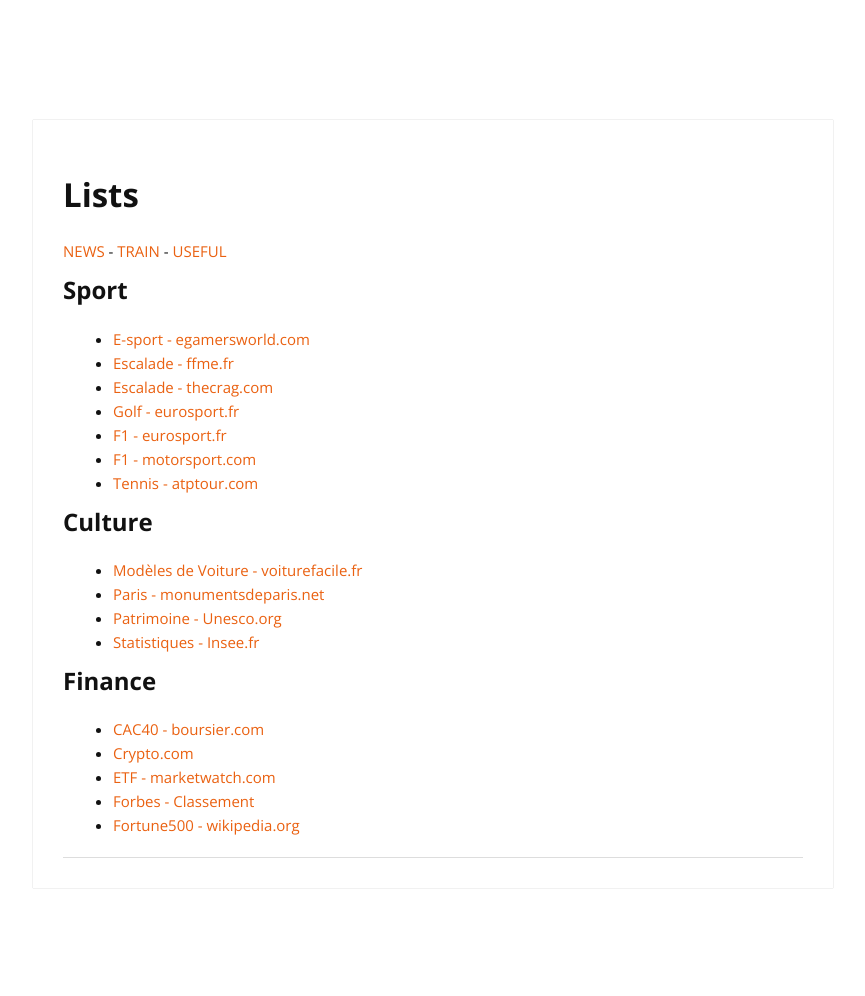
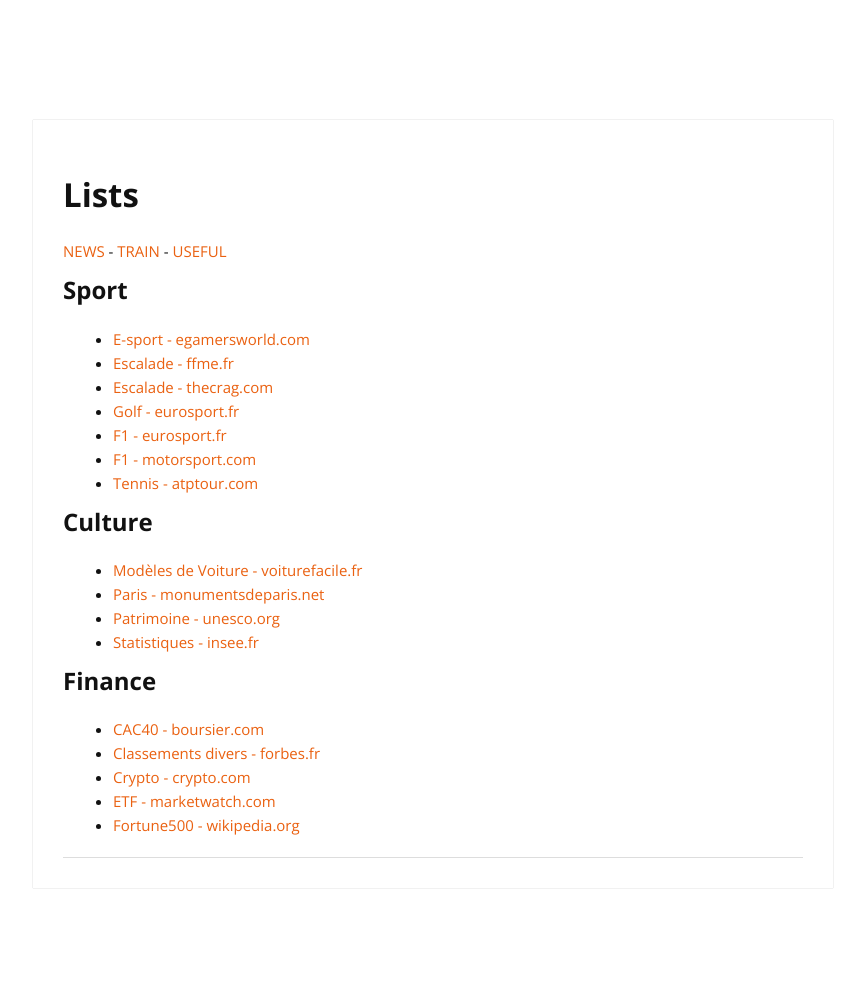
Before and after one commit to cylmat/cylmat.github.io, a Jekyll site: the page built from _pages/lists.md, in a window 1280 px wide. Shown: the whole page, without its empty margins (207-1072 px from the left). Built offline with Jekyll 4.4.1, drawn with Linux system fonts in a browser that asks for light colours; nearby versions of some CDN libraries.

Commit message:
Update lists.md

```diff
--- a/_pages/lists.md
+++ b/_pages/lists.md
@@ -20,13 +20,13 @@
 
 - [Modèles de Voiture - voiturefacile.fr](https://voiturefacile.fr/marques)
 - [Paris - monumentsdeparis.net](http://monumentsdeparis.net)
-- [Patrimoine - Unesco.org](https://whc.unesco.org/fr/list)
-- [Statistiques - Insee.fr](https://www.insee.fr)
+- [Patrimoine - unesco.org](https://whc.unesco.org/fr/list)
+- [Statistiques - insee.fr](https://www.insee.fr)
 
 ## Finance
 
 - [CAC40 - boursier.com](https://www.boursier.com/indices/composition/cac-40-FR0003500008,FR.html)
-- [Crypto.com](https://crypto.com/price)
+- [Classements divers - forbes.fr](https://www.forbes.fr/classements)
+- [Crypto - crypto.com](https://crypto.com/price)
 - [ETF - marketwatch.com](https://www.marketwatch.com/tools/top-25-etfs)
-- [Forbes - Classement](https://www.forbes.fr/classements)
 - [Fortune500 - wikipedia.org](https://fr.m.wikipedia.org/wiki/Fortune_Global_500)
```
